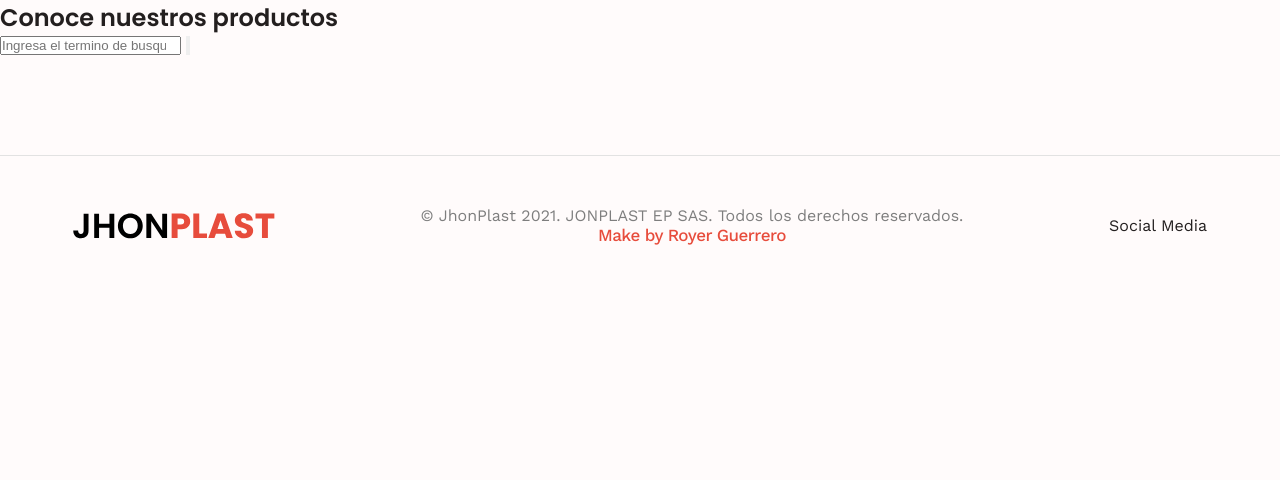
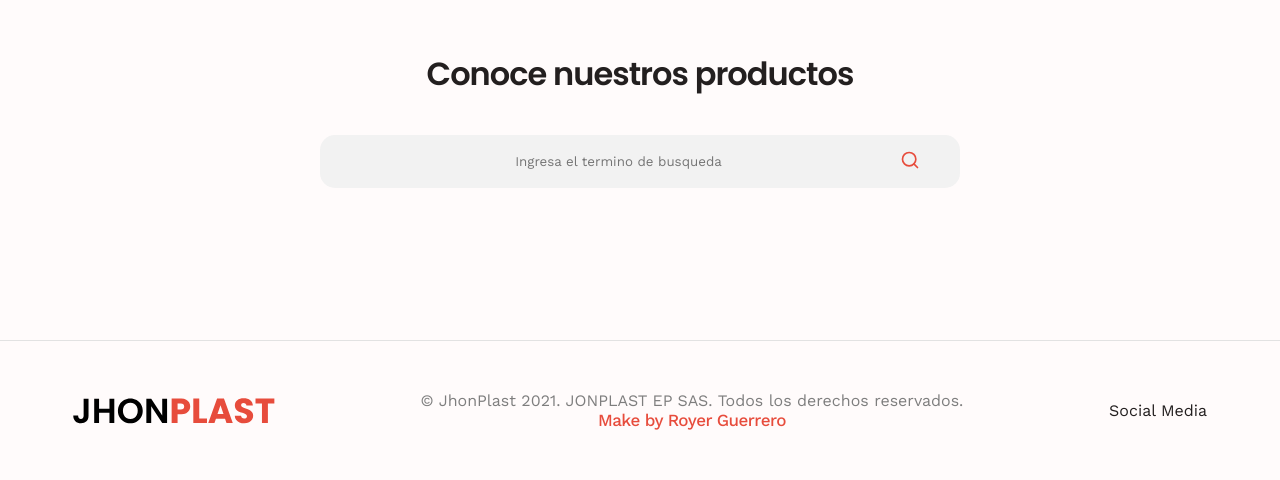
Before and after one commit to royerguerrero/jhonplast, a Flask app: page /productos/ in a window 1280 px wide. Shown: the part 132-612 px from the top of the page. Run offline with Flask 2, Linux system fonts and the light colour scheme.

Commit message:
feat: add styles to products search

```diff
--- a/app/static/style.css
+++ b/app/static/style.css
@@ -264,3 +264,50 @@ a:hover {
     margin: 0 25px;
     color: var(--gray);
 }
+
+.products__header {
+    width: 100%;
+    height: 30vh;
+    display: flex;
+    justify-content: center;
+    align-items: center;
+    flex-direction: column;
+}
+
+.products__heading {
+    font-weight: 600;
+    font-size: 32px;
+    line-height: 42px;
+    text-align: center;
+    letter-spacing: -0.03em;
+    margin-bottom: 40px;
+}
+
+.products__search {
+    color: var(--gray);
+    background: #F2F2F2;
+    padding: 15px 40px;
+    border-radius: 15px;
+    width: 50%;
+    display: flex;
+    justify-content: space-between;
+    align-items: center;
+    gap: 10px;
+}
+
+.products__search > input {
+    width: 100%;
+    font-family: 'Work Sans', sans-serif;
+}
+
+.products__search > input, button {
+    border: none;
+    background: transparent;
+    color: var(--gray);
+    text-align: center;
+    outline: none;
+}
+
+.products__search > button > img {
+    width: 20px;
+}
--- a/app/templates/products.html
+++ b/app/templates/products.html
@@ -8,7 +8,9 @@
             <h2 class="products__heading">Conoce nuestros productos</h2>
             <div class="products__search">
                 <input id="search" type="search" placeholder="Ingresa el termino de busqueda">
-                <button type="submit"><img src="" alt=""></button>
+                <button type="submit">
+                    <img src="{{ url_for('static', filename='icons/search.svg') }}" alt="search">
+                </button>
             </div>
         </div>
     </section>
```
Also changed, not shown: app/static/icons/search.svg (added).
